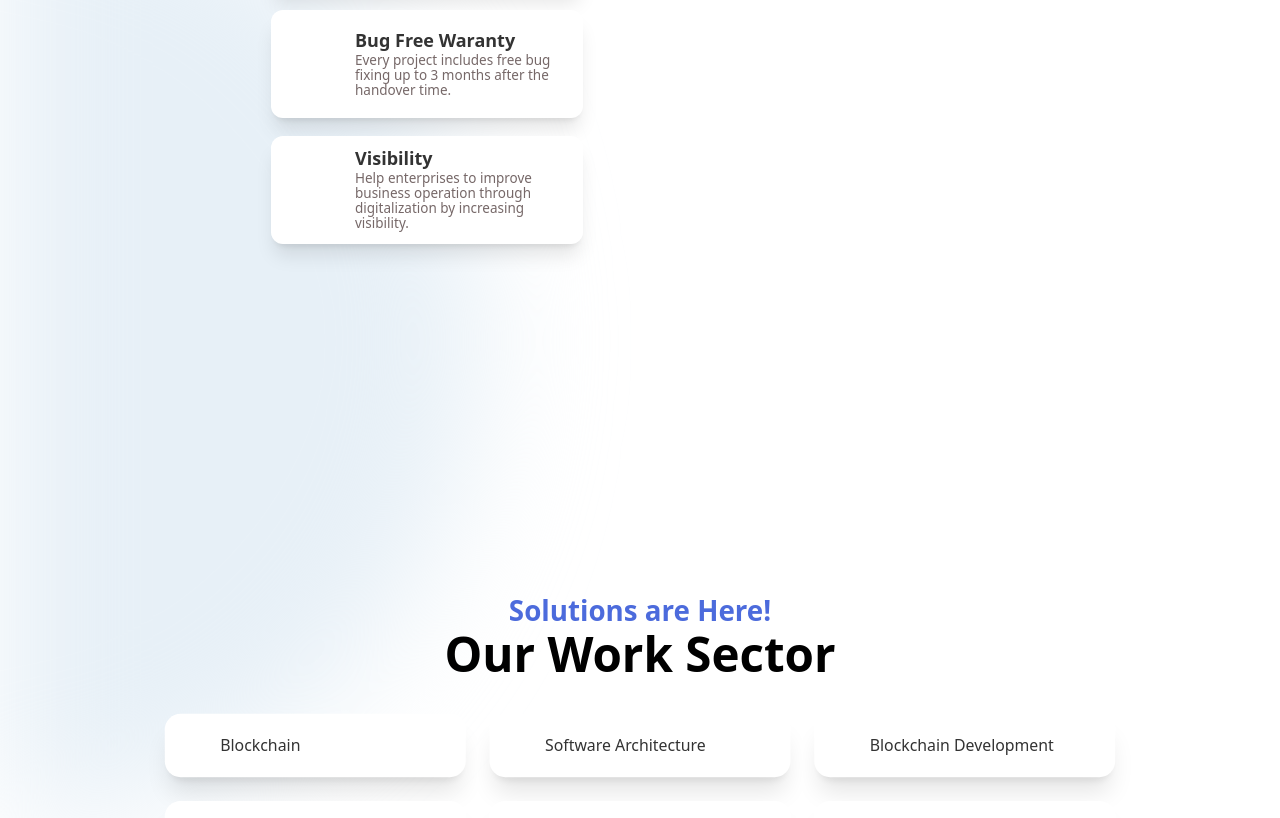
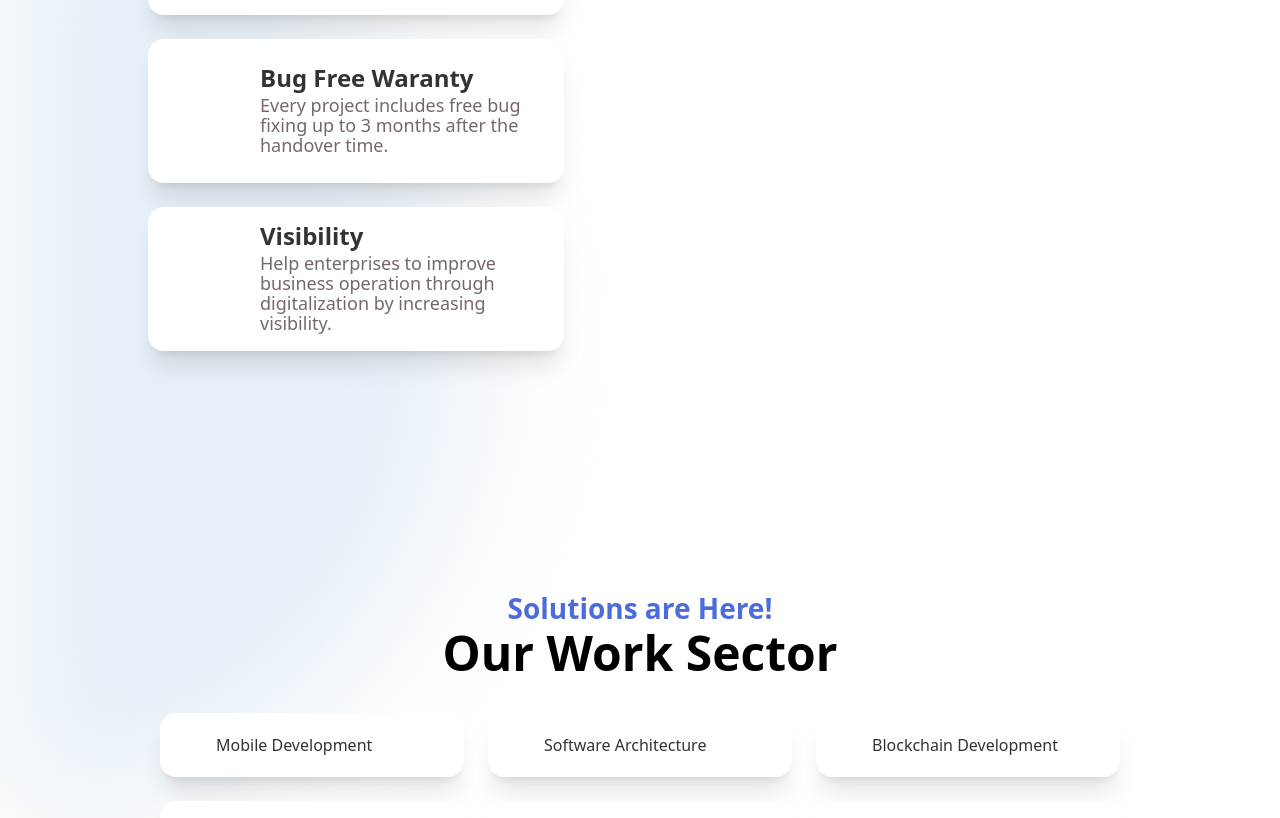
Before and after one commit to fao30/faotech-frontend, a React (Create React App) app: page / in a window 1280 px wide. Shown: the part 1979-2797 px from the top of the page. Built offline with nearby package versions, Linux system fonts and the light colour scheme; some icons are missing.

Commit message:
motion removed, it causes lag on mobile devices

```diff
--- a/src/pages/About/components/HeaderAbout.js
+++ b/src/pages/About/components/HeaderAbout.js
@@ -7,10 +7,10 @@ const HeaderAbout = () => {
       <div class="my-10 lg:my-[6.5rem] z-10 w-full">
         <div class="flex justify-between flex-wrap items-center mb-12 md:mb-0">
           {/* HEADER TITLE, Digital Product Made By Us*/}
-          <motion.div
+          {/* <motion.div
             initial={{ x: "-20%" }}
             animate={{ x: "calc(100% - 100%)" }}
-          >
+          > */}
           <div class="md:w-full lg:w-[27.7rem] text-[#757575] text-[16px] md:text-[20px] mt-6">
             <h1 class="w-full md:lg:text-5xl text-4xl font-bold text-[#1363DF]">
               About Us
@@ -25,12 +25,12 @@ const HeaderAbout = () => {
             <h1>
               <br />
               We analyze every detail of your work needs, strive for the best
-                way to solve problems with measurable analysis. creating not
-                only solutions but also technological wonders. no more
-                conventional, be more digital.
+              way to solve problems with measurable analysis. creating not only
+              solutions but also technological wonders. no more conventional, be
+              more digital.
             </h1>
           </div>
-          </motion.div>
+          {/* </motion.div> */}
           <img
             alt="coding"
             class="hidden min-[1280px]:flex  w-3/4 min-[1280px]:w-5/12  shadow-xl md:ml-6 md:mt-6 ml-0 mt-12 lg:mt-0"
--- a/src/pages/Contact/Contact.js
+++ b/src/pages/Contact/Contact.js
@@ -28,10 +28,10 @@ const Contact = () => {
         </button>
       </div>
       <div className="flex flex-col z-10 xl:mx-auto pt-2">
-        <motion.div
+        {/* <motion.div
           initial={{ x: "-20%" }}
           animate={{ x: "calc(100% - 100%)" }}
-        >
+        > */}
         <p className="text-[#4C6BDC] md:lg:text-5xl text-4xl font-bold leading-[1.1]">
           Let’s discuss your project with our team
         </p>
@@ -39,7 +39,7 @@ const Contact = () => {
           We would love to hear from you! Send us an email and we will respond
           within 24 hours.
         </p>
-        </motion.div>
+        {/* </motion.div> */}
         {/* Background  */}
         <div class="flex absolute w-6/12 right-0 lg:-right-10 sm:mr-10 h-[90%] top-20 bg-[#eaf0fa] blur-3xl -z-10 rounded-tl-full rounded-bl-full"></div>
 
--- a/src/pages/Home/components/DigitalProduct.js
+++ b/src/pages/Home/components/DigitalProduct.js
@@ -3,11 +3,6 @@ import React, { useEffect } from "react";
 
 const DigitalProduct = () => {
   return (
-    <motion.div
-      initial="offscreen"
-      whileInView="onscreen"
-      viewport={{ once: true, amount: 0.8 }}
-    >
     <div class="px-[2rem] md:px-[4rem] lg:px-[8rem] grid place-items-center items-end">
       <div class="lg:mt-10 mb-12 z-10 w-full">
         <div class="flex justify-between flex-wrap items-center mb-12 md:mb-24">
@@ -34,8 +29,8 @@ const DigitalProduct = () => {
             <div class=" text-[#757575] mt-6">
               <h1 class="text-[16px] lg:text-[20px]">
                 B2B-ONE.COM — it is an effective platform for communication
-                  between exporters and importers, sellers and buyers of goods
-                  and services around the world. Find a partner, conduct video
+                between exporters and importers, sellers and buyers of goods and
+                services around the world. Find a partner, conduct video
                 negotiations and agree on a good deal!
               </h1>
             </div>
@@ -56,7 +51,6 @@ const DigitalProduct = () => {
         </div>
       </div>
     </div>
-    </motion.div>
   );
 };
 
--- a/src/pages/Home/components/Header.js
+++ b/src/pages/Home/components/Header.js
@@ -13,10 +13,10 @@ const Header = () => {
         <div class="flex justify-between flex-wrap items-center">
           {/* HEADER TITLE */}
           <div class="z-20  w-full lg:w-[39rem]">
-            <motion.div
+            {/* <motion.div
               initial={{ x: "-20%" }}
               animate={{ x: "calc(100% - 100%)" }}
-            >
+            > */}
             <h1 class="text-[28px] my-2 text-primary-100 font-bold">
               Fast, Trust, Number 1
             </h1>
@@ -24,12 +24,12 @@ const Header = () => {
               We Help You Develop Through Digitalization
             </h1>
             <h1 class="text-l my-6 text-[#757575] text-[16px] lg:text-[20px]">
-                FaoTech — a technology company engaged in industrial
-                digitization located in Kazan. We focus on helping you to
-                digitalize your business from the first scratch until a digital
-                product ready to use!
+              FaoTech — a technology company engaged in industrial digitization
+              located in Kazan. We focus on helping you to digitalize your
+              business from the first scratch until a digital product ready to
+              use!
             </h1>
-            </motion.div>
+            {/* </motion.div> */}
             <div class="flex justify-start">
               <button
                 onClick={() => navigate("/contact")}
--- a/src/pages/Home/components/HeroContent.js
+++ b/src/pages/Home/components/HeroContent.js
@@ -5,16 +5,16 @@ import { motion, useScroll, useTransform } from "framer-motion";
 // from-white to-blue-200  bg-gradient-to-r
 
 const HeroContent = () => {
-  const { scrollYProgress } = useScroll();
-  const scale = useTransform(scrollYProgress, [0, 0.8], [1, 0.75]);
+  // const { scrollYProgress } = useScroll();
+  // const scale = useTransform(scrollYProgress, [0, 0.8], [1, 0.75]);
   return (
-    <motion.div style={{ scale }}>
-      {" "}
-      <motion.div
-        style={{
-          scaleY: scrollYProgress,
-        }}
-      />
+    // <motion.div style={{ scale }}>
+    //   {" "}
+    //   <motion.div
+    //     style={{
+    //       scaleY: scrollYProgress,
+    //     }}
+    //   />
     <div class="px-[2rem] md:px-[4rem] lg:px-[8rem] flex flex-col justify-around">
       <div class="my-6 lg:my-[10rem] z-10">
         <div class="flex lg:justify-between justify-center flex-wrap items-center">
@@ -87,7 +87,7 @@ const HeroContent = () => {
         </div>
       </div>
     </div>
-    </motion.div>
+    // </motion.div>
   );
 };
 
--- a/src/pages/Home/components/OurWorkSector.js
+++ b/src/pages/Home/components/OurWorkSector.js
@@ -16,17 +16,17 @@ const OurWorkSector = () => {
   //     setCardWork(data)
   //   })
   // }, [])
-  const { scrollYProgress } = useScroll();
-  const scale = useTransform(scrollYProgress, [0, 0.5], [0.75, 0.99]);
+  // const { scrollYProgress } = useScroll();
+  // const scale = useTransform(scrollYProgress, [0, 0.5], [0.75, 0.99]);
 
   return (
-    <motion.div style={{ scale }}>
-      {" "}
-      <motion.div
-        style={{
-          scaleY: scrollYProgress,
-        }}
-      />
+    // <motion.div style={{ scale }}>
+    //   {" "}
+    //   <motion.div
+    //     style={{
+    //       scaleY: scrollYProgress,
+    //     }}
+    //   />
     <div class="px-[1rem] md:px-[4rem] lg:px-[8rem] grid place-items-center items-end">
       <div class="mt-6 lg:mb-2 lg:mt-[4rem] z-10 lg:w-full">
         <div>
@@ -38,8 +38,7 @@ const OurWorkSector = () => {
               Our Work Sector
             </h1>
           </div>
-
-            <div class="w-full flex flex-wrap justify-center items-center">
+          <div class="flex flex-wrap justify-center items-center">
             {/* {cardWork.map((e)=>{
                 return (
                   <CardWork cardIconProps={
@@ -59,7 +58,7 @@ const OurWorkSector = () => {
                   height="30"
                 />
               }
-                cardTitleProps={"Blockchain"}
+              cardTitleProps={"Mobile Development"}
             />
             <CardWork
               cardIconProps={
@@ -186,7 +185,7 @@ const OurWorkSector = () => {
         </div>
       </div>
     </div>
-    </motion.div>
+    // </motion.div>
   );
 };
 
--- a/src/pages/Home/components/components/CardTech.js
+++ b/src/pages/Home/components/components/CardTech.js
@@ -5,7 +5,7 @@ const CardTech = ({ cardIconProps, cardTitleProps }) => {
     <div class="flex justify-between items-center transition-all transform hover:scale-105 hover:cursor-pointer">
       <div class="bg-white text-ourWork-100 font-bold m-3 shadow-xl rounded-2xl">
         <div class="flex flex-row justify-start items-center w-[7rem] h-12 sm:h-16 sm:w-40 lg:h-16 lg:w-52 ml-4">
-          <div class="fixed"> {cardIconProps} </div>
+          <div class="absolute"> {cardIconProps} </div>
           <div class="text-[#4D4646] ml-10 text-[16px] lg:text-[20px] font-normal">
             {cardTitleProps}
           </div>
--- a/src/pages/Home/components/components/CardWork.js
+++ b/src/pages/Home/components/components/CardWork.js
@@ -3,25 +3,25 @@ import React from "react";
 
 const CardWork = ({ cardIconProps, cardTitleProps }) => {
   return (
-    <motion.div
-      whileHover={{ scale: 1.1, rotate: 0 }}
-      whileTap={{
-        rotate: 5,
-        scaleY: 1,
-        borderRadius: "100%",
-      }}
-    >
+    // <motion.div
+    //   whileHover={{ scale: 1.1, rotate: 0 }}
+    //   whileTap={{
+    //     rotate: 5,
+    //     scaleY: 1,
+    //     borderRadius: "100%",
+    //   }}
+    // >
     <div class="flex justify-between items-center  hover:cursor-pointer">
       <div class="bg-white text-ourWork-100 font-bold m-3 shadow-xl rounded-2xl">
         <div class="flex flex-row justify-start items-center w-[8rem] h-12 sm:h-16 sm:w-40 lg:h-16 lg:w-72 ml-4">
-            <div class="fixed"> {cardIconProps} </div>
+          <div class="absolute"> {cardIconProps} </div>
           <div class="text-[#333333] ml-10 text-[12px] sm:text-base md:lg:text-base font-normal">
             {cardTitleProps}
           </div>
         </div>
       </div>
     </div>
-    </motion.div>
+    // </motion.div>
   );
 };
 
```
Lines whose indentation alone changed are shown as unchanged.
